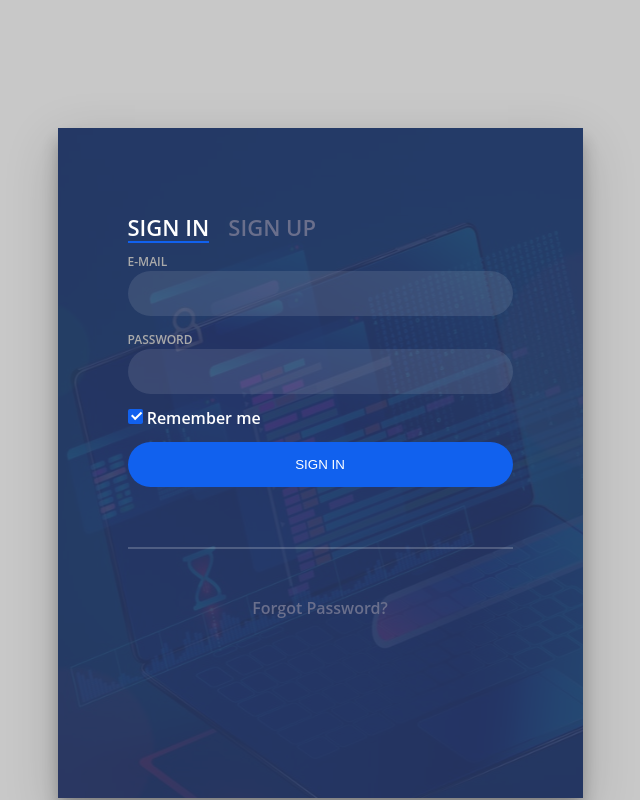
After one commit to WalidHASNAOUI/Moocs_webApp, a PHP site: page /php/signUp_signIn.php in a window 1280 px wide. The commit adds this page. Shown: the whole page, without its empty margins (320-960 px from the left). Run offline with PHP 8.4, Linux system fonts and the light colour scheme.

Commit message:
new page SignIn/SignUp & Still have to synchronize the inputs with the data base

```diff
--- /dev/null
+++ b/css/signUp_signIn.css
@@ -0,0 +1,156 @@
+body{
+	margin:0;
+	color:#6a6f8c;
+	background:#c8c8c8;
+	font:600 16px/18px 'Open Sans',sans-serif;
+}
+*,:after,:before{box-sizing:border-box}
+.clearfix:after,.clearfix:before{content:'';display:table}
+.clearfix:after{clear:both;display:block}
+a{color:inherit;text-decoration:none}
+
+.login-wrap{
+	width:100%;
+	margin: 0 auto;
+	margin-top: 16vh;
+
+	max-width:525px;
+	min-height:670px;
+	position:relative;
+	background:url("../images/background.jpg") no-repeat center;
+	box-shadow:0 12px 15px 0 rgba(0,0,0,.24),0 17px 50px 0 rgba(0,0,0,.19);
+}
+.login-html{
+	width:100%;
+	height:100%;
+	position:absolute;
+	padding:90px 70px 50px 70px;
+	background:rgba(40,57,101,.9);
+}
+.login-html .sign-in-htm,
+.login-html .sign-up-htm{
+	top:0;
+	left:0;
+	right:0;
+	bottom:0;
+	position:absolute;
+	transform:rotateY(180deg);
+	backface-visibility:hidden;
+	transition:all .4s linear;
+}
+.login-html .sign-in,
+.login-html .sign-up,
+.login-form .group .check{
+	display:none;
+}
+.login-html .tab,
+.login-form .group .label,
+.login-form .group .button{
+	text-transform:uppercase;
+}
+.login-html .tab{
+	font-size:22px;
+	margin-right:15px;
+	padding-bottom:5px;
+	margin:0 15px 10px 0;
+	display:inline-block;
+	border-bottom:2px solid transparent;
+}
+.login-html .sign-in:checked + .tab,
+.login-html .sign-up:checked + .tab{
+	color:#fff;
+	border-color:#1161ee;
+}
+.login-form{
+	min-height:345px;
+	position:relative;
+	perspective:1000px;
+	transform-style:preserve-3d;
+}
+.login-form .group{
+	margin-bottom:15px;
+}
+.login-form .group .label,
+.login-form .group .input,
+.login-form .group .button{
+	width:100%;
+	color:#fff;
+	display:block;
+}
+.login-form .group .input,
+.login-form .group .button{
+	border:none;
+	padding:15px 20px;
+	border-radius:25px;
+	background:rgba(255,255,255,.1);
+}
+.login-form .group input[data-type="password"]{
+	text-security:circle;
+	-webkit-text-security:circle;
+}
+.login-form .group .label{
+	color:#aaa;
+	font-size:12px;
+}
+.login-form .group .button{
+	background:#1161ee;
+}
+.login-form .group label .icon{
+	width:15px;
+	height:15px;
+	border-radius:2px;
+	position:relative;
+	display:inline-block;
+	background:rgba(255,255,255,.1);
+}
+.login-form .group label .icon:before,
+.login-form .group label .icon:after{
+	content:'';
+	width:10px;
+	height:2px;
+	background:#fff;
+	position:absolute;
+	transition:all .2s ease-in-out 0s;
+}
+.login-form .group label .icon:before{
+	left:3px;
+	width:5px;
+	bottom:6px;
+	transform:scale(0) rotate(0);
+}
+.login-form .group label .icon:after{
+	top:6px;
+	right:0;
+	transform:scale(0) rotate(0);
+}
+.login-form .group .check:checked + label{
+	color:#fff;
+}
+.login-form .group .check:checked + label .icon{
+	background:#1161ee;
+}
+.login-form .group .check:checked + label .icon:before{
+	transform:scale(1) rotate(45deg);
+}
+.login-form .group .check:checked + label .icon:after{
+	transform:scale(1) rotate(-45deg);
+}
+.login-html .sign-in:checked + .tab + .sign-up + .tab + .login-form .sign-in-htm{
+	transform:rotate(0);
+}
+.login-html .sign-up:checked + .tab + .login-form .sign-up-htm{
+	transform:rotate(0);
+}
+
+.hr{
+	height:2px;
+	margin:60px 0 50px 0;
+	background:rgba(255,255,255,.2);
+}
+.foot-lnk{
+	text-align:center;
+}
+.foot-lnk > label,
+.button{
+	cursor: pointer;
+}
--- a/index.php
+++ b/index.php
@@ -7,7 +7,7 @@
     else {
         //make connection with db / extract the last current path of this user <session>
         try{
-            $con = new PDO("mysql:host=localhost;dbname=gidb","root","c++javajs");
+            $con = new PDO("mysql:host=localhost;dbname=gidb","root","");
             $sta = $con->prepare("select currentPath from users where userMail = :usrMail");
             $sta->execute(["usrMail"=>$_SESSION["loginMail"]]);
             $currentPath = $sta->fetch(PDO::FETCH_ASSOC);
--- a/php/access.php
+++ b/php/access.php
@@ -10,7 +10,7 @@
             $currentPath = "";
             try{
                 // make connection with db / extract the current path of this user
-                $con = new PDO("mysql:host=localhost;dbname=gidb","root","c++javajs");
+                $con = new PDO("mysql:host=localhost;dbname=gidb","root","");
                 $sta = $con->prepare("select currentPath from users where userMail = :usrMail");
                 $sta->execute(["usrMail"=>$_SESSION["loginMail"]]);
                 $currentPath = $sta->fetch(PDO::FETCH_ASSOC);
--- a/php/backward.php
+++ b/php/backward.php
@@ -26,7 +26,7 @@
 
             //change the path of this user
             try{
-                    $con = new PDO("mysql:host=localhost;dbname=gidb","root","c++javajs");
+                    $con = new PDO("mysql:host=localhost;dbname=gidb","root","");
                     $sta = $con->prepare("update users set currentPath = :newPath where userMail = :usrMail");
                     $sta->execute(["newPath"=>$newPath ,"usrMail"=>$_SESSION["loginMail"]]);
                     $con = null;
--- a/php/loginIn.php
+++ b/php/loginIn.php
@@ -36,7 +36,7 @@
                                 <label for="usrMail">E-mail</label>
                                 <div class="input-container">
                                     <i class="fa fa-envelope icon"></i>
-                                    <input type="text" placeholder="Enter your E-mail" name="usrMail" id="usrMail" class="txt" required="required">
+                                    <input type="email" placeholder="Enter your E-mail" name="usrMail" id="usrMail" class="txt" required="required">
                                 </div>
                                 <label for="">Password</label>
                                 <div class="input-container">
@@ -49,7 +49,7 @@
                             $queryAll = "select usrName from users where userMail=:usrMail and usrPassword=:usrPsw";
                             $queryMail = "select count(*) as response from users where userMail=:usrMail";
                             try {
-                                $con = new PDO("mysql:host=localhost;dbname=gidb","root","c++javajs");
+                                $con = new PDO("mysql:host=localhost;dbname=gidb","root","");
                                 $sta = $con->prepare($queryAll);
                                 $sta->execute($_POST);
                                 $data = $sta->fetch(PDO::FETCH_ASSOC);
--- /dev/null
+++ b/php/signUp_signIn.php
@@ -0,0 +1,69 @@
+<!DOCTYPE html>
+<html lang="en">
+
+<head>
+    <meta charset="UTF-8">
+    <meta http-equiv="X-UA-Compatible" content="IE=edge">
+    <meta name="viewport" content="width=device-width, initial-scale=1.0">
+    <title>Sign-up</title>
+    <link rel="stylesheet" href="../css/signUp_signIn.css">
+</head>
+
+<body>
+    <div class="login-wrap">
+        <div class="login-html">
+            <input id="tab-1" type="radio" name="tab" class="sign-in" checked><label for="tab-1" class="tab">Sign In</label>
+            <input id="tab-2" type="radio" name="tab" class="sign-up"><label for="tab-2" class="tab">Sign Up</label>
+            <div class="login-form">
+                <div class="sign-in-htm">
+                    <div class="group">
+                        <label for="user" class="label">E-mail</label>
+                        <input id="user" type="email" class="input">
+                    </div>
+                    <div class="group">
+                        <label for="pass" class="label">Password</label>
+                        <input id="pass" type="password" class="input" data-type="password">
+                    </div>
+                    <div class="group">
+                        <input id="check" type="checkbox" class="check" checked>
+                        <label for="check"><span class="icon"></span> Remember me</label>
+                    </div>
+                    <div class="group">
+                        <input type="submit" class="button" value="Sign In">
+                    </div>
+                    <div class="hr"></div>
+                    <div class="foot-lnk">
+                        <a href="#forgot">Forgot Password?</a>
+                    </div>
+                </div>
+                <div class="sign-up-htm">
+                    <div class="group">
+                        <label for="user" class="label">Username</label>
+                        <input id="user" type="text" class="input">
+                    </div>
+                    <div class="group">
+                        <label for="pass" class="label">E-mail Address</label>
+                        <input id="pass" type="text" class="input">
+                    </div>
+                    <div class="group">
+                        <label for="pass" class="label">Password</label>
+                        <input id="pass" type="password" class="input" data-type="password">
+                    </div>
+                    <div class="group">
+                        <label for="pass" class="label">Repeat Password</label>
+                        <input id="pass" type="password" class="input" data-type="password">
+                    </div>
+                    <div class="group">
+                        <input type="submit" class="button" value="Sign Up">
+                    </div>
+                    <div class="hr"></div>
+                    <div class="foot-lnk">
+                        <label for="tab-1">Already Member?</a>
+                    </div>
+                </div>
+            </div>
+        </div>
+    </div>
+</body>
+
+</html>
```
Also changed, not shown: images/background.jpg (added), php/signUp.php (deleted).
